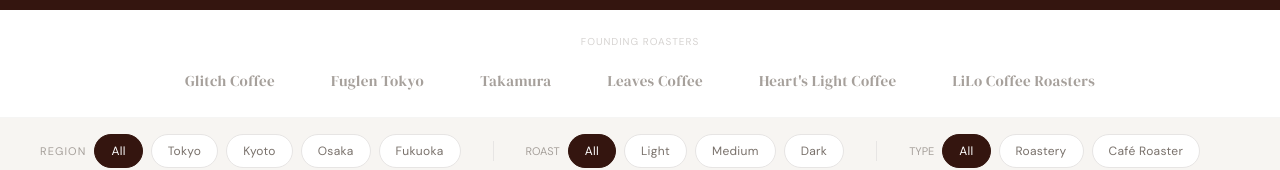
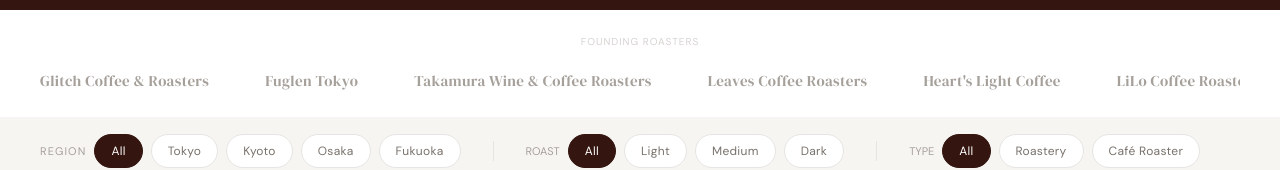
Before and after one commit to gimlet777/kohi-market, a Next.js app: page / in a window 1280 px wide. Shown: the part 525-695 px from the top of the page. Built offline with nearby package versions, Linux system fonts and the light colour scheme; no server answers; the database is empty.

Commit message:
fix roaster strip slug links

```diff
--- a/app/page.tsx
+++ b/app/page.tsx
@@ -51,10 +51,10 @@
 const TYPES = ["All", "Roastery", "Café Roaster"]
 
 const FOUNDING_ROASTERS = [
-  "Glitch Coffee",
+  "Glitch Coffee & Roasters",
   "Fuglen Tokyo",
-  "Takamura",
-  "Leaves Coffee",
+  "Takamura Wine & Coffee Roasters",
+  "Leaves Coffee Roasters",
   "Heart's Light Coffee",
   "LiLo Coffee Roasters",
 ]
```
